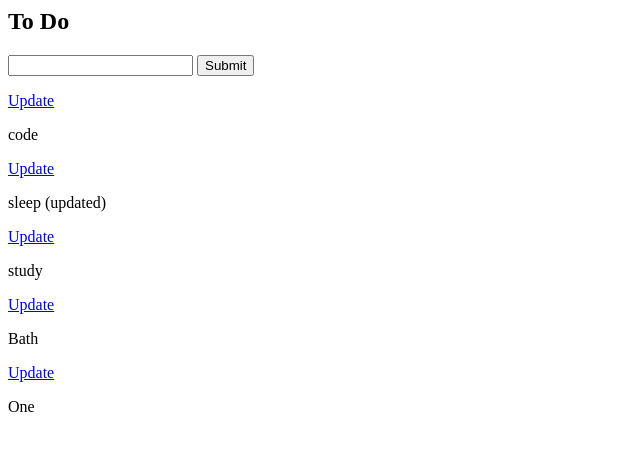
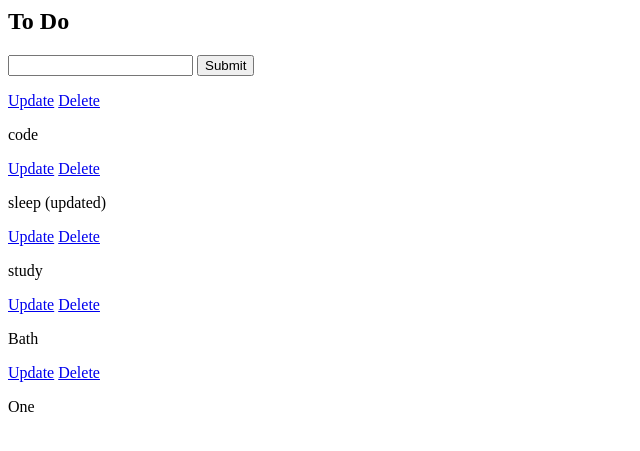
Before and after one commit to PhilomenaMusili/To-Do-App, a Django app: page / in a window 1280 px wide. Shown: the top 451 px of the page, without its empty margins (0-640 px from the left). Run offline with Django 5.2, Linux system fonts and the light colour scheme; data comes from the database, SQL or seed files in the repository.

Commit message:
Made delete functionable

```diff
--- a/tasks/templates/tasks/delete.html
+++ b/tasks/templates/tasks/delete.html
@@ -1,2 +1,2 @@
-<p>Are you sure you want to delete "{{ item }}?</p>
+<p>Are you sure you want to delete "{{item}}"?</p>
 <a href="{% url 'list' %}">Cancel</a>
--- a/tasks/templates/tasks/list.html
+++ b/tasks/templates/tasks/list.html
@@ -8,6 +8,7 @@
 {% for task in tasks%}
 <div>
     <a href="{% url 'update_task' task.id%}">Update</a>
+    <a href="{% url 'delete' task.id%}">Delete</a>
     <p>{{task}}</p>
 </div>
 {% endfor %}
--- a/tasks/urls.py
+++ b/tasks/urls.py
@@ -4,4 +4,6 @@ from . import views
 urlpatterns = [
     path('', views.index, name="list"),
     path('update_task/<str:pk>/', views.updateTask, name="update_task"),
+    path('delete/<str:pk>/', views.deleteTask, name="delete"),
+
 ]
--- a/tasks/views.py
+++ b/tasks/views.py
@@ -29,3 +29,6 @@ def updateTask(request, pk):
 
     context = {'form': form}
     return render(request, 'tasks/update_tasks.html', context)
+
+def deleteTask(request, pk):
+    return render(request, 'tasks/delete.html')
```
